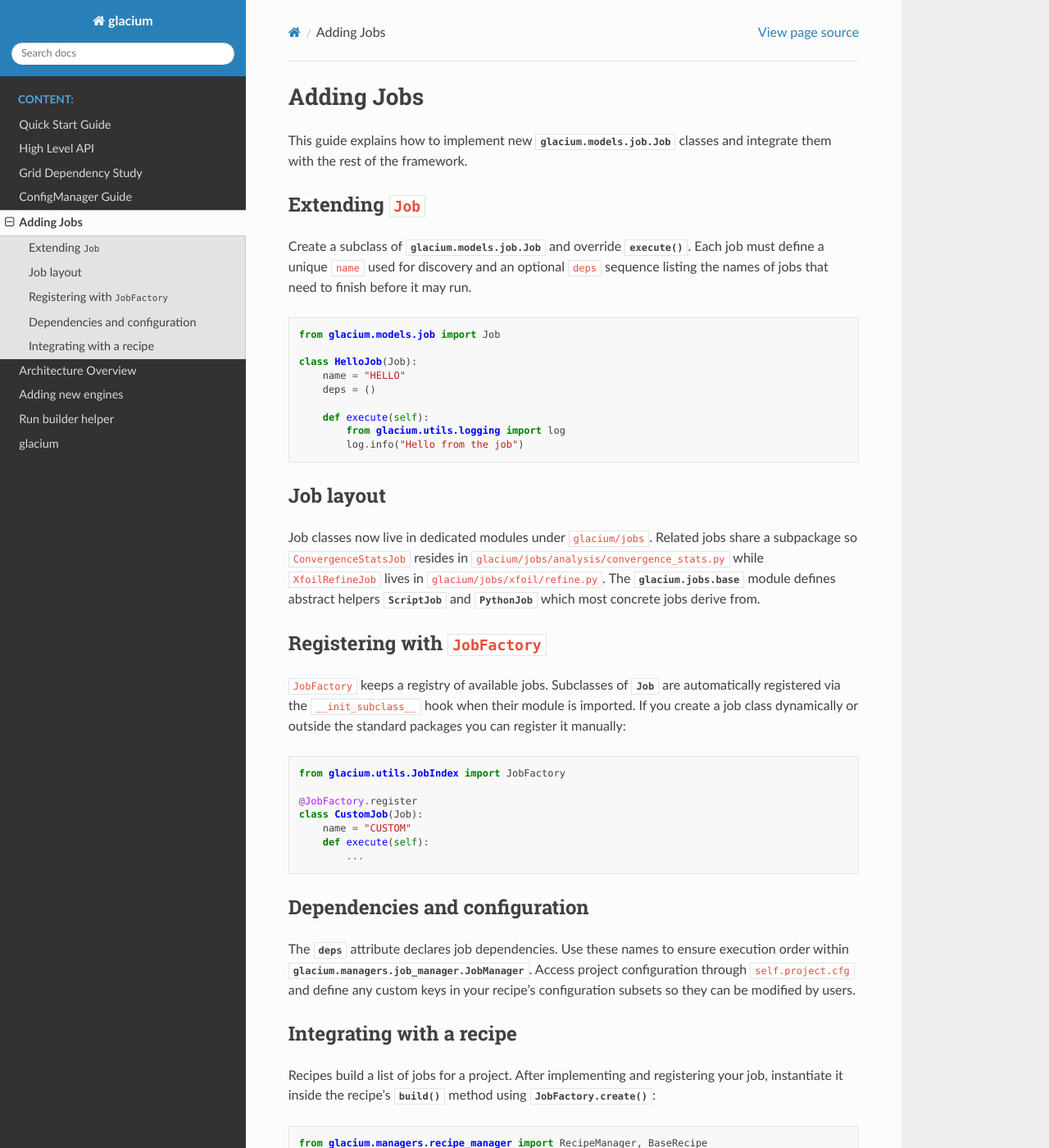
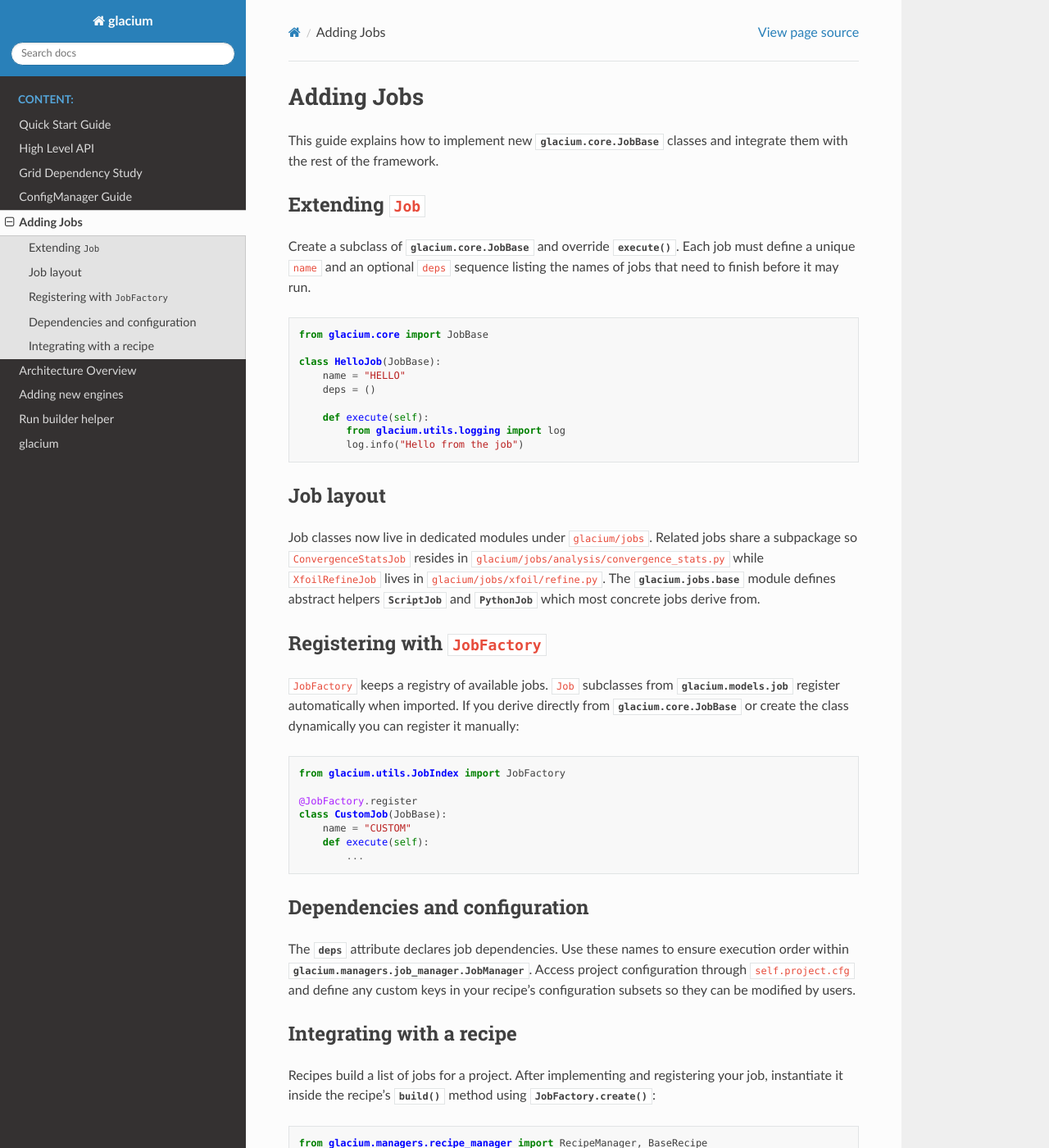
Before and after one commit to fledit-sh/glacium-repo, a Sphinx documentation site: the page built from docs/adding_jobs.rst, in a window 1280 px wide and 1400 px high. Shown: the whole window at 82% size. Built offline with Sphinx 7.4.7 and the Read the Docs theme 3.1.0, drawn with Linux system fonts in a browser that asks for light colours.

Commit message:
docs: describe core package

```diff
--- a/docs/adding_jobs.rst
+++ b/docs/adding_jobs.rst
@@ -1,22 +1,22 @@
 Adding Jobs
 ===========
 
-This guide explains how to implement new :class:`glacium.models.job.Job` classes
-and integrate them with the rest of the framework.
+This guide explains how to implement new :class:`glacium.core.JobBase`
+classes and integrate them with the rest of the framework.
 
 Extending ``Job``
 -----------------
 
-Create a subclass of :class:`glacium.models.job.Job` and override
-:meth:`~glacium.models.job.Job.execute`.  Each job must define a unique
-``name`` used for discovery and an optional ``deps`` sequence listing the names
-of jobs that need to finish before it may run.
+Create a subclass of :class:`glacium.core.JobBase` and override
+:meth:`~glacium.core.JobBase.execute`.  Each job must define a unique ``name``
+and an optional ``deps`` sequence listing the names of jobs that need to finish
+before it may run.
 
 .. code-block:: python
 
-   from glacium.models.job import Job
+   from glacium.core import JobBase
 
-   class HelloJob(Job):
+   class HelloJob(JobBase):
        name = "HELLO"
        deps = ()
 
@@ -37,18 +37,17 @@ abstract helpers :class:`~glacium.jobs.base.ScriptJob` and
 Registering with ``JobFactory``
 -------------------------------
 
-``JobFactory`` keeps a registry of available jobs.  Subclasses of
-:class:`~glacium.models.job.Job` are automatically registered via the
-``__init_subclass__`` hook when their module is imported.  If you create a job
-class dynamically or outside the standard packages you can register it
-manually:
+``JobFactory`` keeps a registry of available jobs.  ``Job`` subclasses from
+:mod:`glacium.models.job` register automatically when imported.  If you derive
+directly from :class:`glacium.core.JobBase` or create the class dynamically you
+can register it manually:
 
 .. code-block:: python
 
    from glacium.utils.JobIndex import JobFactory
 
    @JobFactory.register
-   class CustomJob(Job):
+   class CustomJob(JobBase):
        name = "CUSTOM"
        def execute(self):
            ...
```
Also changed, not shown: docs/adding_engines.rst (+6 -7 lines), docs/architecture.rst (+10 -0 lines).
